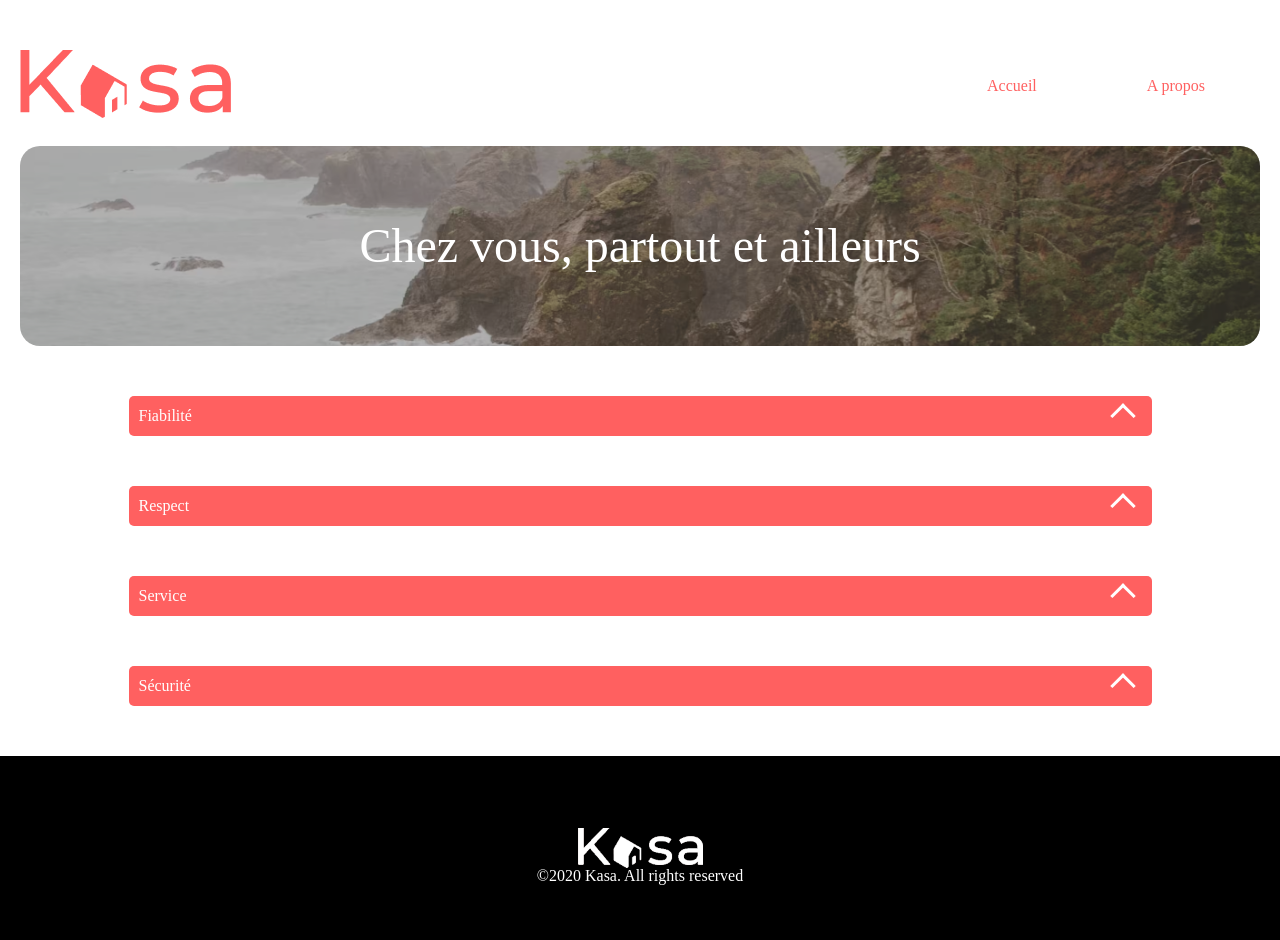
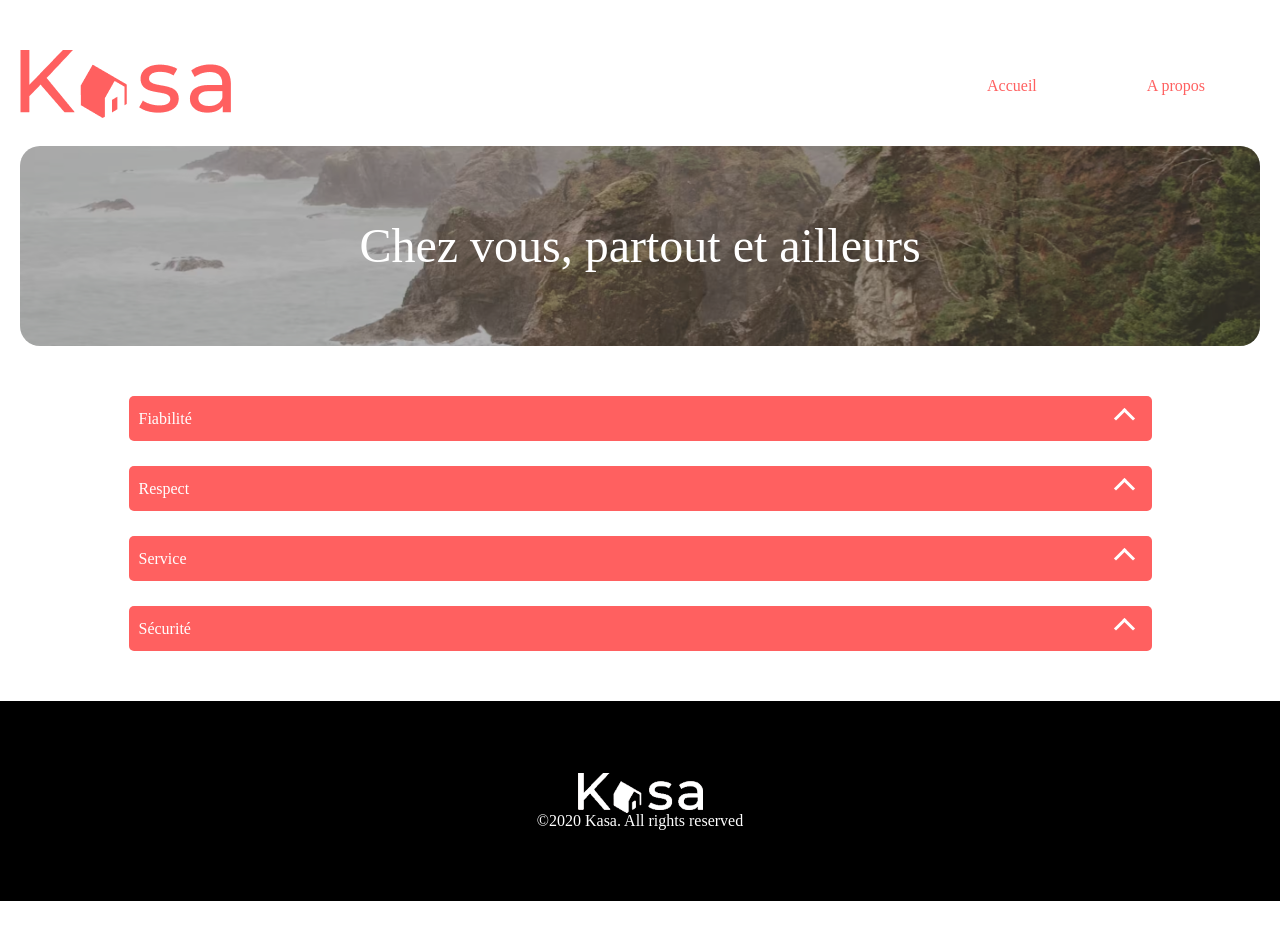
Before and after one commit to Arnaud-Goguelin/OC_Projet6_React_App_Location_Immo, a React (Create React App) app: page /Housing in a window 1280 px wide. Shown: the top 940 px of the page. After the commit the page ends 901 px from the top, so only its background shows below. Built offline with nearby package versions, Linux system fonts and the light colour scheme.

Commit message:
mise en forme du dropdown

```diff
--- a/src/components/dropdown/dropdown.jsx
+++ b/src/components/dropdown/dropdown.jsx
@@ -1,22 +1,50 @@
 import { useState } from 'react'
+import { useParams } from 'react-router-dom'
 import './dropdown.scss'
 
 function Dropdown({dropdownTitle, dropdownContent}) {
 
     const [isOpen, setIsOpen] = useState(false)
+    const { about } = useParams()
+
 
     return (
-        <details
+        // <details
+        // className={`dropdown__outfit ${isOpen ? 'open' : ''}`}
+        //     onClick= {() => (isOpen ? setIsOpen(false) : setIsOpen(true))}
+        // >
+        //     <summary>
+        //         <span>{dropdownTitle}</span>
+        //         <div className={`dropdown__button ${isOpen ? 'open' : 'close'}`}></div>
+        //     </summary>
+        //     <div
+        //         className={`dropdown__content ${isOpen ? 'open' : ''}`}
+        //         onClick={(event) => event.target.closest('details').removeAttribute('open')}
+        //     >
+        //         {Array.isArray(dropdownContent) ? (
+        //             <ul>
+        //                 {dropdownContent.map((content, index) =>
+        //                     (<li key={index}>
+        //                         {content}
+        //                     </li>))
+        //                 }
+        //             </ul>)
+        //         : (<p>{dropdownContent}</p>)
+        //         }
+        //     </div>
+        // </details>
+
+        <div
             className='dropdown__outfit'
             onClick= {() => (isOpen ? setIsOpen(false) : setIsOpen(true))}
         >
-            <summary className='dropdown__header'>
-                <span>{dropdownTitle}</span>
-                <div className={`dropdown__button ${isOpen ? 'open' : 'close'}`}></div>
-            </summary>
+            <div className='dropdown__header'>
+                <h3>{dropdownTitle}</h3>
+                <button className={`dropdown__button ${isOpen ? 'open' : 'close'}`}></button>
+            </div>
             <div
-                className={`dropdown__content ${isOpen ? 'open' : 'close'}`}
-                onClick={(event) => event.target.closest('details').removeAttribute('open')}
+                className={`dropdown__content ${isOpen ? 'open' : ''} ${about === 'about' ? 'About' : 'Housing'}`}
+                onClick={(event) => event.target.removeAttribute('open')}
             >
                 {Array.isArray(dropdownContent) ? (
                     <ul>
@@ -29,7 +57,7 @@ function Dropdown({dropdownTitle, dropdownContent}) {
                 : (<p>{dropdownContent}</p>)
                 }
             </div>
-        </details>
+        </div>
     )
 }
 
--- a/src/components/dropdown/dropdown.scss
+++ b/src/components/dropdown/dropdown.scss
@@ -1,15 +1,40 @@
+@mixin content-styles($height) {
+    color: #FF6060;
+    width: auto ;
+    padding: 0px 20px;
+    height: 0px;
+    overflow: hidden;
+    display: flex;
+    align-items: center;
+    transition: height 500ms ease-in;
+
+    > ul {
+        list-style-type: none;
+
+        > li {
+            margin: 0px 0 10px 0;
+        }
+    }
+
+    > p {
+        line-height: 1.5;
+    }
+
+    &.open {
+        height: $height;
+    }
+}
+
 .dropdown__outfit {
-    margin: 25px 0 50px 0;
+    margin: 25px 0;
     display: flex;
     flex-direction: column;
+    cursor: pointer;
     background-color: #F6F6F6;
-    color: #FF6060;
     border-radius: 5px;
-    cursor: pointer;
-
 
     .dropdown__header {
-        height: 20px;
+        height: 25px;
         padding: 10px 20px 10px 10px;
         border-radius: 5px;
         background-color: #FF6060;
@@ -17,11 +42,6 @@
         display: flex;
         justify-content: space-between;
         align-items: center;
-
-        .dropdown__title {
-            height: 21px;
-            font-weight: 500;
-        }
 
         .dropdown__button {
             width: 15px;
@@ -32,7 +52,7 @@
             border-bottom: none;
             border-left: none;
             cursor: pointer;
-            transition: transform 0.3s ease;
+            transition: transform 500ms ease-in;
 
                 &.close {
                     transform: rotate(315deg);
@@ -46,25 +66,14 @@
     }
 
     .dropdown__content {
-        padding: 10px 20px 25px 20px;
+        @include content-styles(0);
 
-        > ul {
-            list-style-type: none;
-
-            > li {
-                margin: 0px 0 10px 0;
-            }
-        }
-        > p {
-            line-height: 1.5;
+        &.Housing {
+            @include content-styles(200px);
         }
 
-        // &.close {
-        //     background-color: green;
-        // }
-
-        // &.open {
-        //     background-color: blue;
-        // }
+        &.About {
+            @include content-styles(150px);
+        }
     }
 }
--- a/src/components/tags/tags.scss
+++ b/src/components/tags/tags.scss
@@ -2,7 +2,7 @@
     display: flex;
 
     .Introduction__tags {
-        margin: 0 10px 0 0;
+        margin: 0 10px 0px 0;
         width: auto;
         padding: 5px 40px;
         border-radius: 10px;
--- a/src/pages/about/about.jsx
+++ b/src/pages/about/about.jsx
@@ -23,7 +23,7 @@ function About() {
             <Dropdown
                 key={'About-Service'}
                 dropdownTitle={'Service'}
-                dropdownContent={'Erreur sur la maquette, les textes pour les dropdowns "Respect" et "Service" sont les mêmes'}
+                dropdownContent={'Erreur sur la maquette, les textes pour les dropdowns "Respect" et "Service" sont les mêmes.'}
             />
             <Dropdown
                 key={'About-Sécurité'}
```
